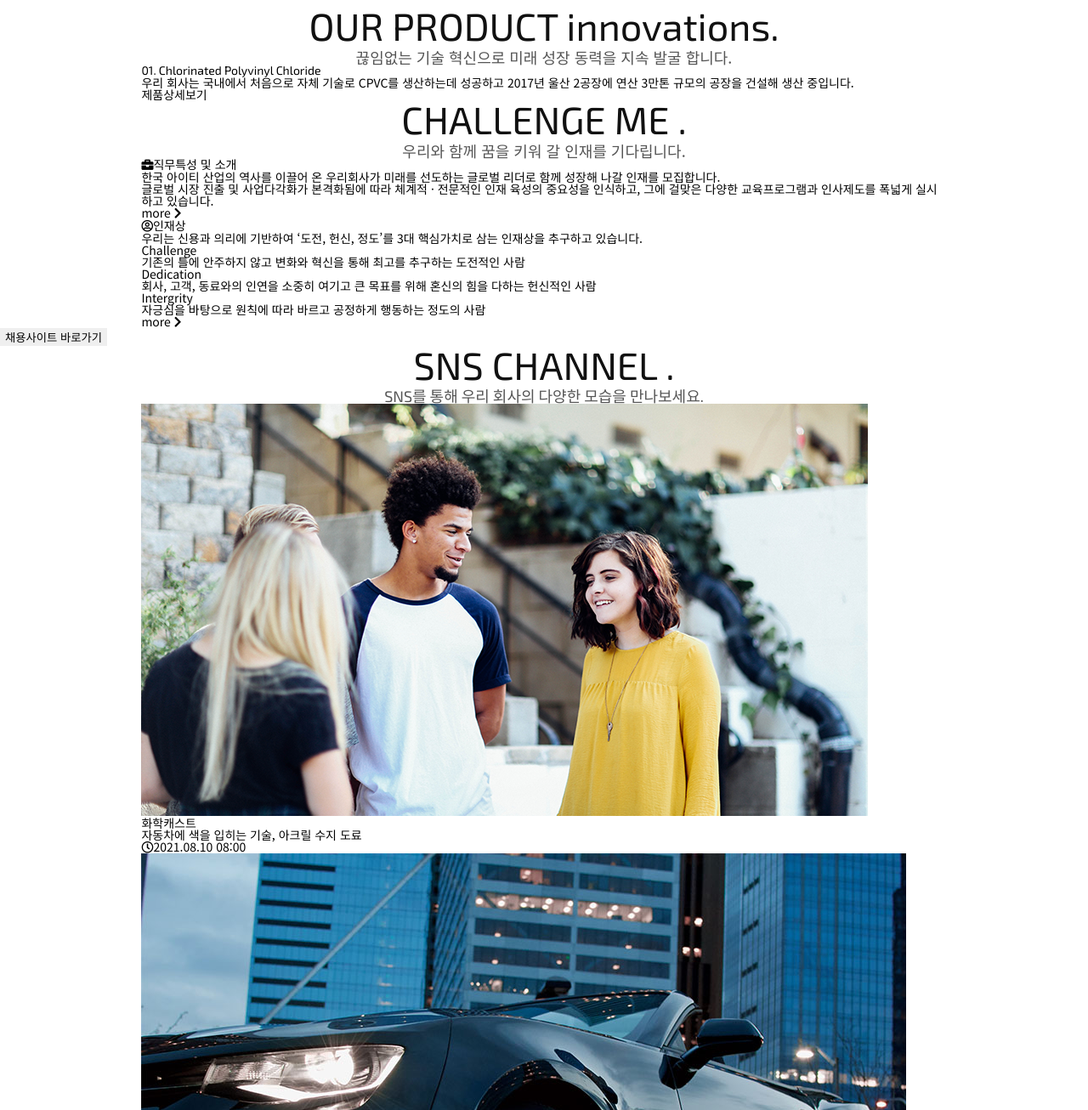
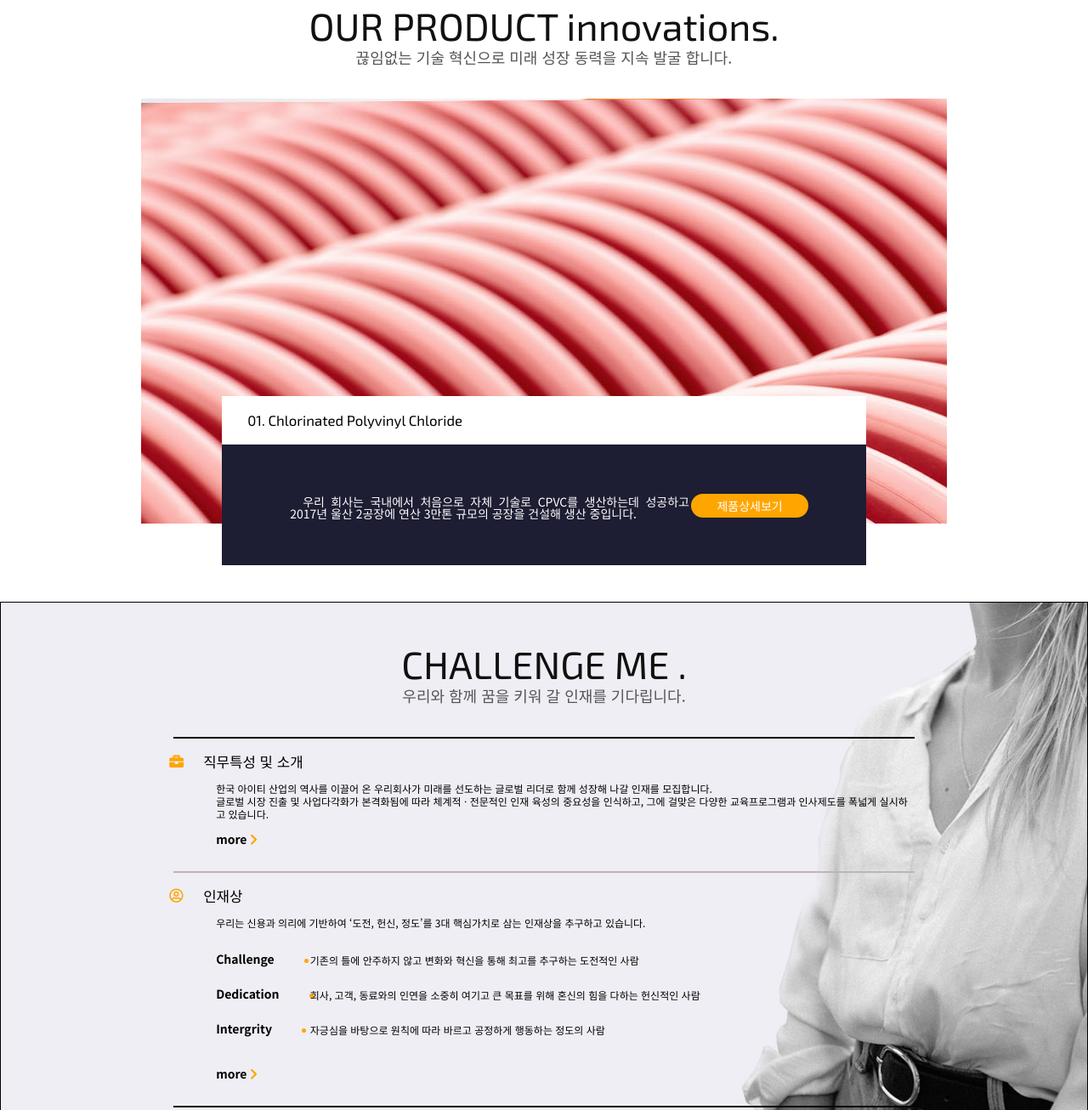
Before and after one commit to hun2zz/site, a plain HTML site: page index.html in a window 1280 px wide. Shown: the part 1592-2898 px from the top of the page at 85% size. Drawn offline with nearby package versions, Linux system fonts and the light colour scheme.

Commit message:
사이트 제작 완료

```diff
--- a/css/main.css
+++ b/css/main.css
@@ -228,3 +228,297 @@ section.about ul.sub-container li .text .more::before {
   left: 0;
   top: -7px;
 }
+/* 1번째 섹션 끝 */
+
+section.innovation {
+  height: 700px;
+}
+
+div.sub-container.img-box {
+  /* border: 1px solid #000; */
+  background: url(../img/product_1.jpg);
+  height: 500px;
+  margin: 40px auto;
+  position: relative;
+}
+div.sub-container .inner {
+  width: 80%;
+  /* border: 1px solid #000; */
+  position: absolute;
+  bottom: -10%;
+  background: #fff;
+  left: 10%;
+  height: 200px;
+}
+/* 박스1 */
+div.sub-container .inner .en {
+  /* border: 1px solid #000; */
+  padding: 20px;
+  text-indent: 10px;
+  font-size: 1.2em;
+}
+div.sub-container .inner .bottom {
+  background: rgb(29, 29, 51);
+  height: 142px;
+  color: white;
+  position: relative;
+}
+div.sub-container .inner .bottom p {
+  color: white;
+  text-indent: 15px;
+  /* border: 1px solid white; */
+  float: left;
+  height: 100%;
+  width: 62%;
+  display: block;
+  text-align: justify;
+  margin: 60px;
+  margin-left: 80px;
+}
+div.sub-container .inner a {
+  /* border: 1px solid yellow; */
+  position: absolute;
+  padding-left: 30px;
+  padding-right: 30px;
+  padding-top: 7px;
+  padding-bottom: 7px;
+  background: orange;
+  border-radius: 15px;
+  bottom: 39%;
+  right: 9%;
+}
+div.sub-container .inner a:hover {
+  background: rgb(184, 127, 22);
+}
+section.me {
+  background: url(../img/me.jpg) no-repeat center/cover;
+  width: 100%;
+  border: 1px solid #000;
+  height: 700px;
+  padding: 50px;
+  margin-bottom: 100px;
+}
+section.me ul.sub-container {
+  border-top: 2px solid #000;
+  border-bottom: 2px solid #000;
+  margin-top: 40px;
+  margin-bottom: 10px;
+  padding: 30px;
+}
+
+section.me ul.sub-container li h3 {
+  /* border: 1px solid #000; */
+  font-size: 1.2em;
+  padding: 15px;
+  position: relative;
+}
+
+section.me ul.sub-container li p:nth-child(2) {
+  /* border: 1px solid #000; */
+  font-size: 12px;
+  padding-left: 30px;
+  line-height: 15px;
+}
+section.me ul.sub-container li .more {
+  /* border: 1px solid #000; */
+  padding-left: 30px;
+  font-weight: bold;
+  margin-top: 15px;
+  display: block;
+}
+
+section.me ul.sub-container li .more .fa {
+  color: orange;
+}
+
+section.me ul.sub-container li h3 .fa {
+  position: absolute;
+  left: -40px;
+  color: orange;
+}
+
+section.me ul.sub-container li h3 span {
+  position: relative;
+}
+section.me ul.sub-container li h3 .far {
+  position: absolute;
+  left: -40px;
+  color: orange;
+}
+section.me ul.sub-container .in {
+  /* border: 1px solid #000; */
+  /* font-weight: bold; */
+  float: left;
+  display: block;
+  width: 100%;
+  line-height: 40px;
+  padding: 15px;
+  padding-left: 30px;
+  /* border: 1px solid #000; */
+  margin-bottom: 10px;
+}
+section.me ul.sub-container .in .clearfix em {
+  /* border: 1px solid blue; */
+  height: 33.333%;
+  float: left;
+  font-weight: bold;
+  position: relative;
+}
+section.me ul.sub-container .in .clearfix em::after {
+  width: 5px;
+  height: 5px;
+  background: orange;
+  content: "";
+  display: block;
+  position: absolute;
+  right: -40px;
+  top: 20px;
+  border-radius: 50%;
+}
+section.me ul.sub-container .in .clearfix p {
+  /* border: 1px solid black; */
+  height: 41.11px;
+  float: right;
+  display: block;
+  padding-top: 14px;
+  width: 90%;
+}
+
+section.me ul.sub-container {
+  padding: 0;
+}
+section.me ul.sub-container > li {
+  /* border: 1px solid #000; */
+  padding-left: 20px;
+  padding-top: 4px;
+  padding-bottom: 30px;
+}
+section.me ul.sub-container .zlzl {
+  border-bottom: 2px solid #bfb4b4;
+}
+
+/*  */
+
+section.sns .title {
+  margin-bottom: 80px;
+  /* border: 1px solid #000; */
+}
+/* 타이틀 부분 */
+section.sns .sub-container {
+  /* border: 1px solid #000; */
+}
+section.sns .sub-container li {
+  /* border: 1px solid #000; */
+  float: left;
+  width: 31.6666%;
+  height: 500px;
+}
+section.sns .sub-container .img-box img {
+  /* border: 1px solid yellow; */
+  /* height: 100%; */
+  width: 100%;
+}
+
+section.sns .sub-container .img-box {
+  height: 50%;
+  overflow: hidden;
+}
+section.sns .sub-container .n1 .img-box {
+  /* border: 10px solid purple; */
+  height: 50%;
+}
+section.sns .sub-container .n1 {
+  float: left;
+  margin-right: 2.5%;
+}
+
+section.sns .sub-container .n2 {
+  float: left;
+  margin-right: 2.5%;
+}
+
+section.sns .sub-container li a .bottom {
+  display: block;
+  padding-top: 20px;
+  padding-left: 10px;
+}
+section.sns .sub-container li a .bottom > p:nth-child(1) {
+  /* border: 1px solid #000; */
+  color: orange;
+  padding: 10px;
+  padding-left: 20px;
+}
+section.sns .sub-container li a .bottom > p:nth-child(2) {
+  /* border: 1px solid yellow; */
+  padding: 10px;
+  padding-top: 3px;
+  font-size: 1.1em;
+  padding-left: 20px;
+}
+section.sns .sub-container li a .bottom > p:nth-child(3) {
+  /* border: 1px solid blue; */
+  color: gray;
+  padding-left: 20px;
+}
+section.sns .sub-container li a .bottom .time .far {
+  padding-right: 5px;
+}
+
+footer .inner {
+  /* border: 1px solid #000; */
+  float: left;
+  width: 100%;
+  height: 150px;
+  border-top: 1px solid black;
+}
+
+footer .inner .ft-logo {
+  float: left;
+  /* border: 1px solid #000; */
+  width: 25%;
+  height: 150px;
+  overflow: hidden;
+}
+footer .inner .address {
+  /* border: 1px solid #000; */
+  float: left;
+  width: 25%;
+  height: 150px;
+  padding-top: 75px;
+  font-size: 1em;
+  font-weight: 600;
+}
+footer .inner .address li.en {
+  font-size: 0.9em;
+  color: gray;
+}
+footer .inner .list {
+  float: left;
+  width: 50%;
+  /* border: 1px solid #000; */
+  height: 150px;
+}
+footer .inner .list li {
+  float: left;
+}
+footer .inner .list li {
+  float: left;
+  width: 20%;
+  line-height: 150px;
+  padding-left: 15px;
+}
+footer .inner .list .num {
+  font-weight: 600;
+}
+section.me #incruit-btn {
+  border: 1px solid #000;
+  padding: 5px 50px;
+  background: orange;
+  border-radius: 30px;
+  color: #fff;
+  position: absolute;
+  left: 45%;
+}
+section.me #incruit-btn:hover {
+  background: rgb(83, 59, 15);
+}
--- a/index.html
+++ b/index.html
@@ -152,7 +152,7 @@
           <p>우리와 함께 꿈을 키워 갈 인재를 기다립니다.</p>
         </div>
         <ul class="sub-container list">
-          <li>
+          <li class="zlzl">
             <h3>
               <span><i class="fa fa-briefcase"></i></span>직무특성 및 소개
             </h3>
@@ -218,7 +218,7 @@
           </p>
         </div>
         <ul class="sub-container clearfix">
-          <li>
+          <li class="n1">
             <a href="#">
               <div class="img-box"><img src="img/blog_1.png" alt="" /></div>
               <div class="bottom">
@@ -230,7 +230,7 @@
               </div>
             </a>
           </li>
-          <li>
+          <li class="n2">
             <a href="#">
               <div class="img-box"><img src="img/blog_2.jpg" alt="" /></div>
               <div class="bottom">
@@ -271,7 +271,7 @@
             <li><a href="#">고객문의</a></li>
             <li><a href="#">공지사항</a></li>
             <li><a href="#">개인정보처리방침</a></li>
-            <li><a href="#">FAMILY SITE</a></li>
+            <li class="num"><a href="#">FAMILY SITE</a></li>
           </ul>
         </div>
       </footer>
```
